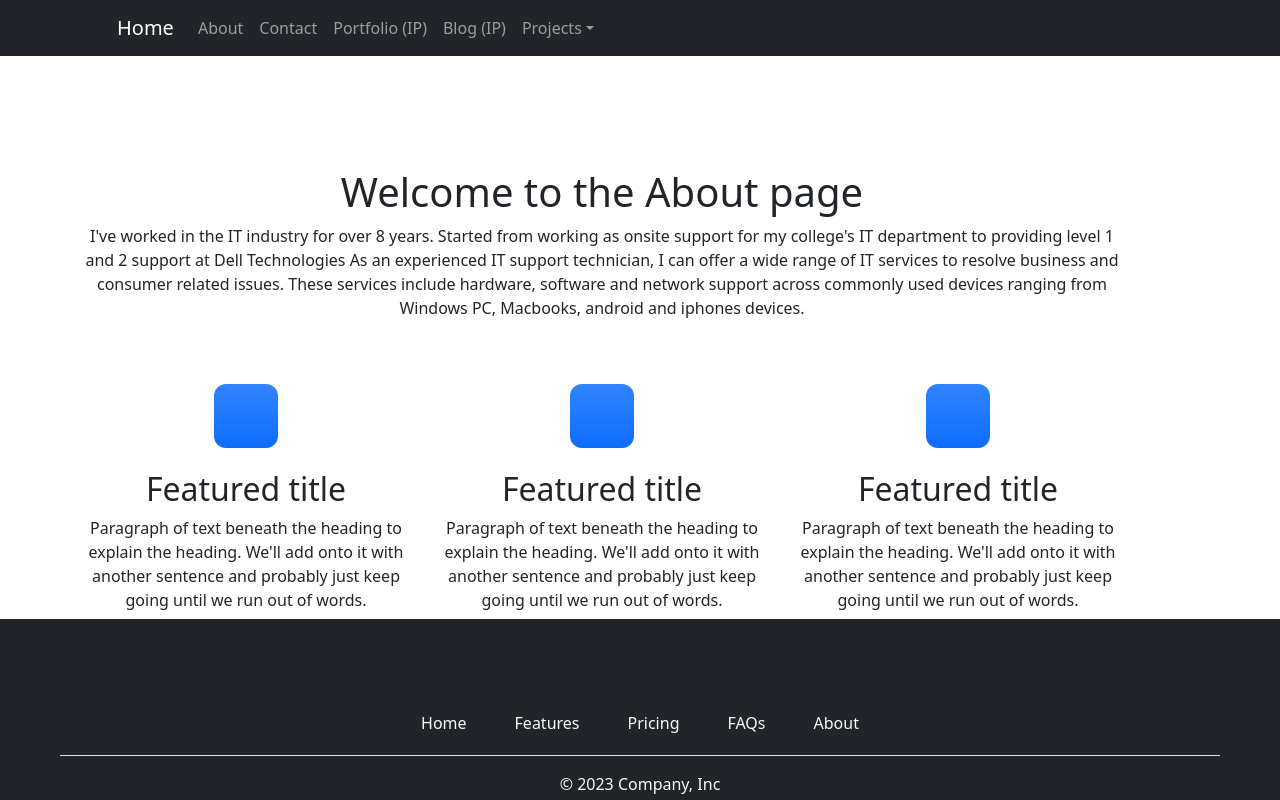
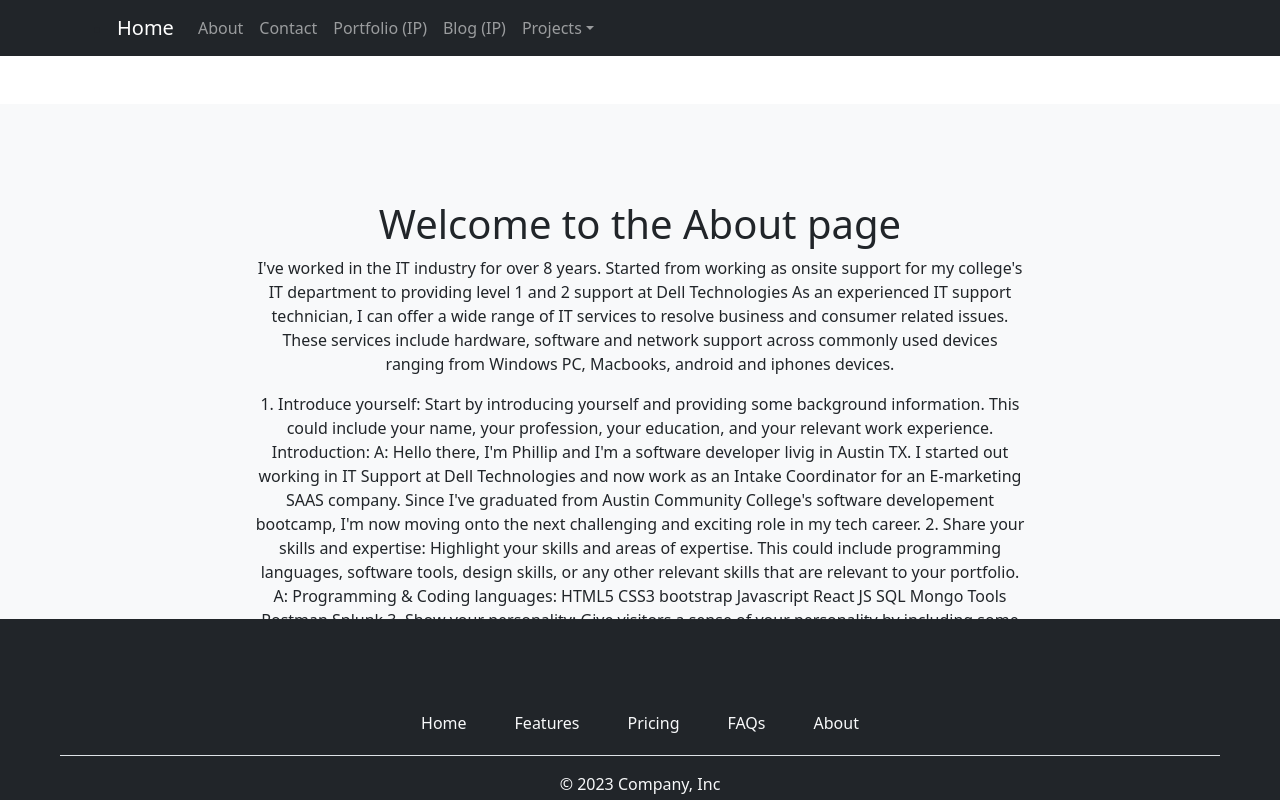
Before and after one commit to PhillipMagos/phillipmagos.dev, a React (Create React App) app in the folder phillipmagos.net/: page /about in a window 1280 px wide. Shown: the top 800 px of the page. Built offline with nearby package versions, Linux system fonts and the light colour scheme.

Commit message:
centered about and contact page

```diff
--- a/phillipmagos.net/src/pages/About.js
+++ b/phillipmagos.net/src/pages/About.js
@@ -3,13 +3,44 @@ import { Link, useMatch, useResolvedPath } from "react-router-dom"
 import "./features.css"
 export default function About() {
   return (
-    <div class="container justify-content-center">
-      <div class="row mt-5 justify-content-center">
-        <div class="col-md-12">
-          <div class="container px-4 py-5" id="featured-3">
-            <h1>Welcome to the About page</h1>
+    <div class="justify-content-center bg-light">
+      <div class="px-4 py-5 my-5 text-center">
+        <div class="col-lg-8 mx-auto">
+          <div class=" px-4 py-5" id="featured-3">
+            <h1 class="text-center">Welcome to the About page</h1>
             <p>I've worked in the IT industry for over 8 years. Started from working as onsite support for my college's IT department to providing level 1 and 2 support at Dell Technologies As an experienced IT support technician, I can offer a wide range of IT services to resolve business and consumer related issues. These services include hardware, software and network support across commonly used devices ranging from Windows PC, Macbooks, android and iphones devices.</p>
-            <div class="row g-4 py-5 row-cols-1 row-cols-lg-3">
+            <p>1. Introduce yourself: Start by introducing yourself and providing some background information. This could include your name, your profession, your education, and your relevant work experience.
+                      Introduction:
+   A: Hello there, I'm Phillip and I'm a software developer livig in Austin TX. I started out working in IT Support at Dell Technologies and now work as an Intake Coordinator for an E-marketing SAAS company. Since I've graduated from Austin Community College's software developement bootcamp, I'm now moving onto the next challenging and exciting role in my tech career.
+
+2. Share your skills and expertise: Highlight your skills and areas of expertise. This could include programming languages, software tools, design skills, or any other relevant skills that are relevant to your portfolio.
+  A:
+  Programming & Coding languages:
+  HTML5
+  CSS3
+  bootstrap
+  Javascript
+  React JS
+
+  SQL
+  Mongo
+
+  Tools
+  Postman
+  Splunk
+
+3. Show your personality: Give visitors a sense of your personality by including some personal details. This could include your hobbies, interests, or any other details that help visitors get to know you.
+  A:
+  When I'm not programming, I'm usually going for a run, lifting weights or spending time with my two dogs and a cat.
+
+4. Explain your approach: Explain your approach to your work. This could include your design philosophy, your development methodology, or any other insights into your work process.
+
+5. Showcase your portfolio: Provide links to your portfolio projects and explain your role in each project. Be sure to include any notable achievements or challenges you faced during the project.
+
+6. Provide contact information: Make it easy for visitors to get in touch with you by including your contact information, such as your email address or social media profiles.
+
+7. Remember that your about page should be clear, concise, and easy to read. Use a friendly and approachable tone, and try to connect with your visitors on a personal level.</p>
+<div class="row g-4 py-5 row-cols-1 row-cols-lg-3">
               <div class="feature col">
                 <div class="feature-icon bg-primary bg-gradient">
                   {/* <svg class="bi" width="1em" height="1em"><use xlink:href="#collection"/></svg> */}
--- a/phillipmagos.net/src/pages/Contact.js
+++ b/phillipmagos.net/src/pages/Contact.js
@@ -2,9 +2,9 @@ import "bootstrap/dist/css/bootstrap.min.css"
 import "./heroes.css"
 export default function Contact() {
   return (
-    <div class="container">
-      <div class="row mt-5 justify-content-center">
-        <div class="col-md-8">
+    <div class="justify-content-center">
+      <div class="px-4 py-5 my-5 text-center">
+        <div class="col-md-5 mx-auto">
           <h1>Welcome to the Contact Page</h1>
           <div class="container">
             <div class="row mt-5 justify-content-center">
```
